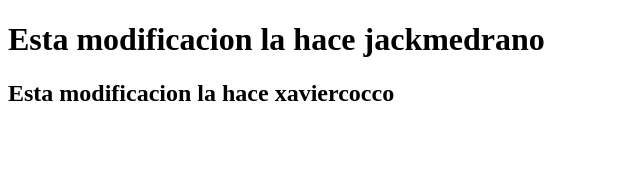
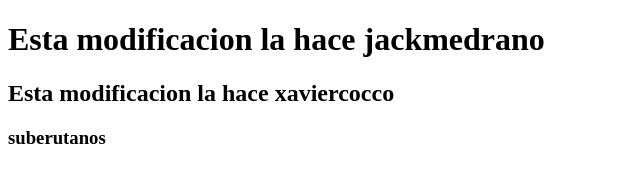
Before and after one commit to xaviercocco/TestMyProjects, a plain HTML site: page prueba/index.html in a window 1280 px wide. Shown: the whole page, without its empty margins (0-640 px from the left). Drawn offline with Linux system fonts and the light colour scheme.

```diff
--- a/prueba/index.html
+++ b/prueba/index.html
@@ -5,6 +5,7 @@
     <title>Esta es la base</title>
     <h1>Esta modificacion la hace jackmedrano</h1>
     <h2>Esta modificacion la hace xaviercocco</h2>
+    <h3>suberutanos</h3>
 </head>
 <body>
 
```
